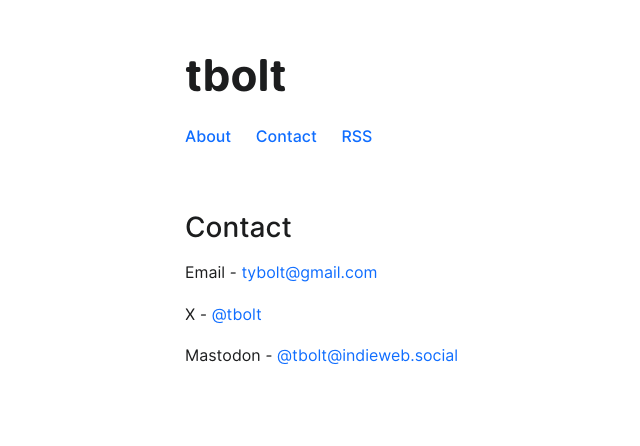
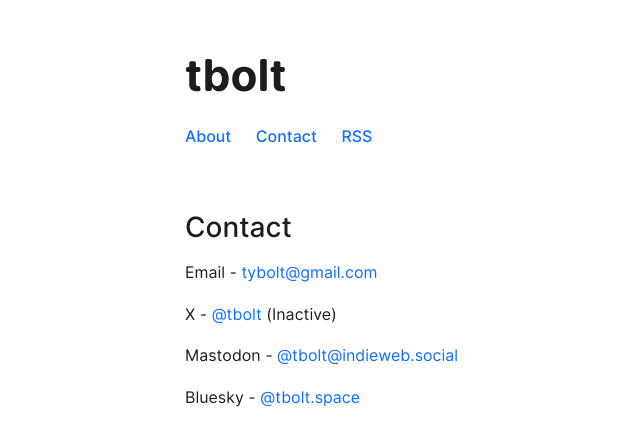
Before and after one commit to tbolt/tbolt.space, a Jekyll site: the page built from contact.md, in a window 1280 px wide. Shown: the top 446 px of the page, without its empty margins (71-711 px from the left). Built offline with Jekyll 4.4.1, drawn with Linux system fonts in a browser that asks for light colours; some web fonts are replaced.

Commit message:
update contact page

```diff
--- a/contact.md
+++ b/contact.md
@@ -5,6 +5,8 @@ title: Contact
 
 Email - [tybolt@gmail.com](mailto:tybolt@gmail.com)
 
-X - [@tbolt](https://x.com/tbolt)
+X - [@tbolt](https://x.com/tbolt) (Inactive)
 
 Mastodon - [@tbolt@indieweb.social](https://indieweb.social/@tbolt)
+
+Bluesky - [@tbolt.space](https://bsky.app/profile/tbolt.space)
```
